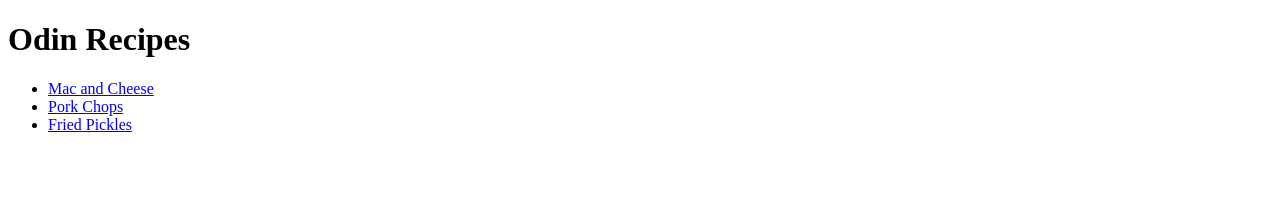
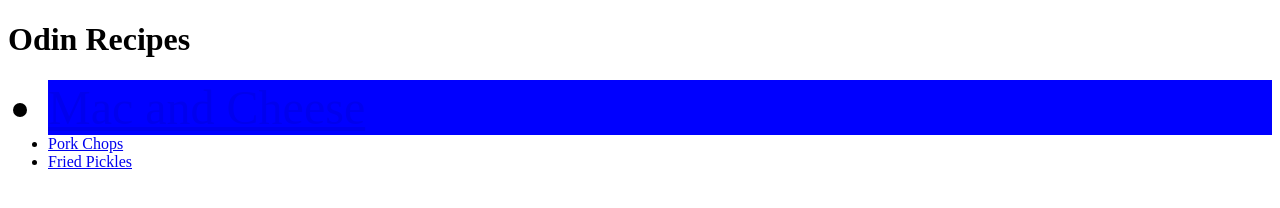
Before and after one commit to gabemackattack/odin-recipes, a plain HTML site: page index.html in a window 1280 px wide. Drawn offline with Linux system fonts and the light colour scheme.

Commit message:
add correct declaration block

```diff
--- a/style.css
+++ b/style.css
@@ -1,4 +1,6 @@
-test {
-    background-color: yellow;
-    font-size: large;
+.test {
+    background-color: blue;
+    font-size: 48px;
+    font-family: "Times New Roman"
+
 }
```
